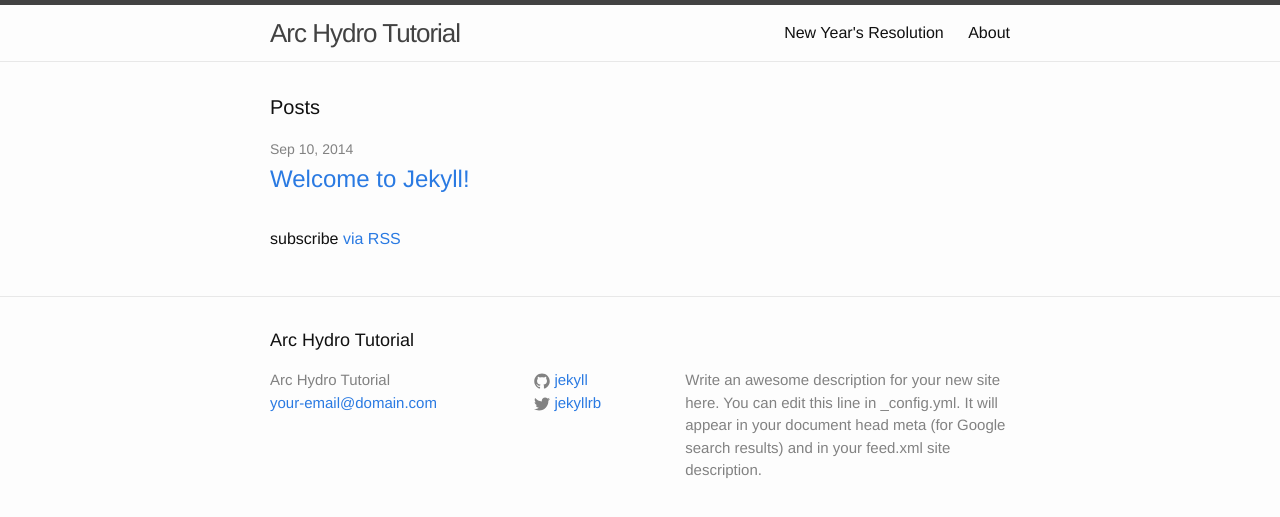
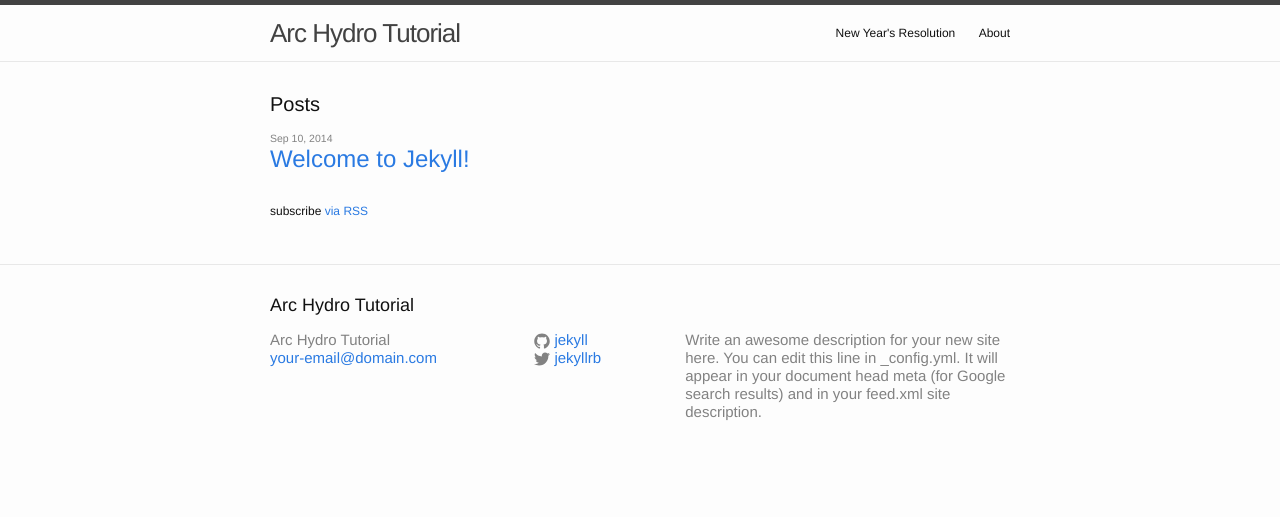
Before and after one commit to jordannad/ArcHydroTutorial, a Jekyll site: the page built from index.html, in a window 1280 px wide. Shown: the top 517 px of the page. Built offline with Jekyll 4.4.1, drawn with Linux system fonts in a browser that asks for light colours.

Commit message:
Shrink font sizes.

```diff
--- a/_sass/_layout.scss
+++ b/_sass/_layout.scss
@@ -211,14 +211,6 @@
     margin-bottom: $spacing-unit;
 
     h2 {
-        font-size: 32px;
-
-        @include media-query($on-laptop) {
-            font-size: 28px;
-        }
-    }
-
-    h3 {
         font-size: 26px;
 
         @include media-query($on-laptop) {
@@ -226,11 +218,19 @@
         }
     }
 
-    h4 {
+    h3 {
         font-size: 20px;
 
         @include media-query($on-laptop) {
-            font-size: 18px;
+            font-size: 28px;
+        }
+    }
+
+    h4 {
+        font-size: 16px;
+
+        @include media-query($on-laptop) {
+            font-size: 14px;
         }
     }
 }
--- a/css/main.scss
+++ b/css/main.scss
@@ -7,9 +7,9 @@
 
 // Our variables
 $base-font-family: Helvetica, Arial, sans-serif;
-$base-font-size:   16px;
+$base-font-size:   12px;
 $small-font-size:  $base-font-size * 0.875;
-$base-line-height: 1.5;
+$base-line-height: 1.2;
 
 $spacing-unit:     30px;
 
@@ -23,7 +23,6 @@
 
 $on-palm:          600px;
 $on-laptop:        800px;
-
 
 
 // Using media queries with like this:
```
